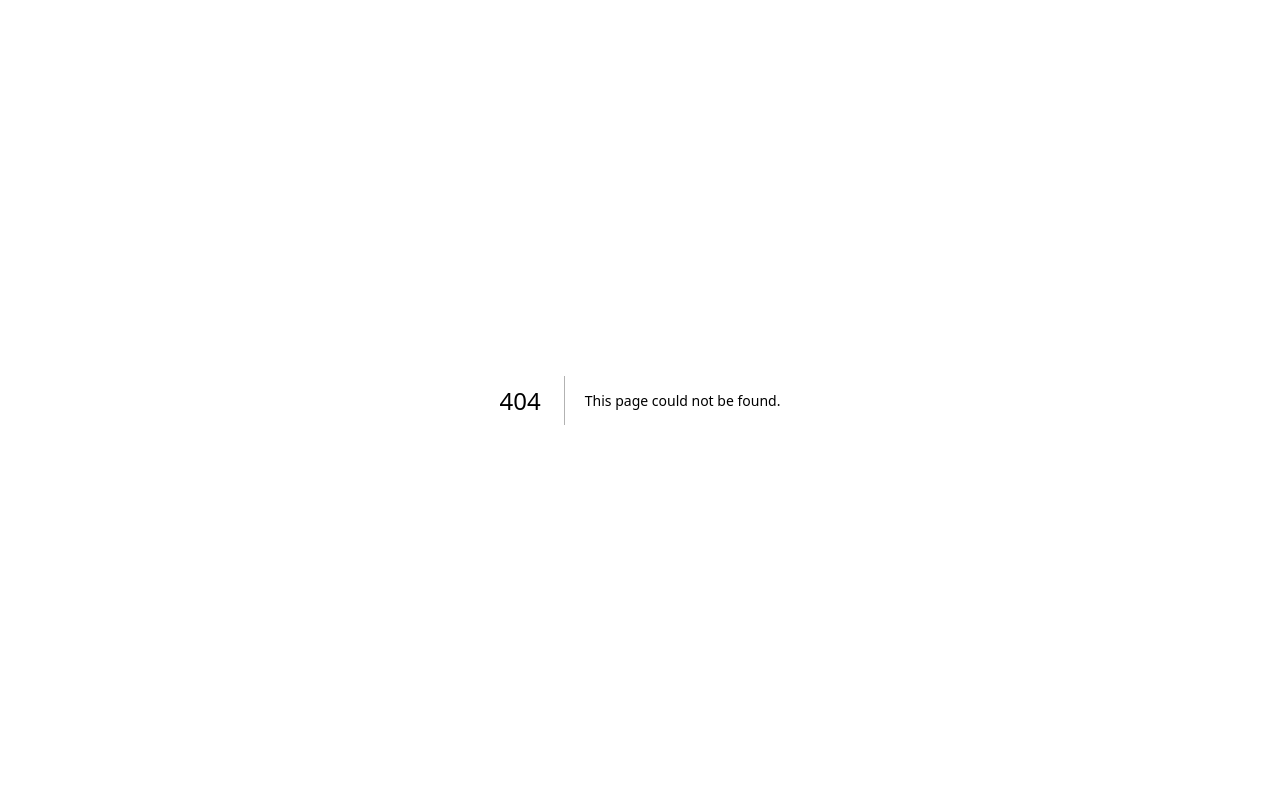
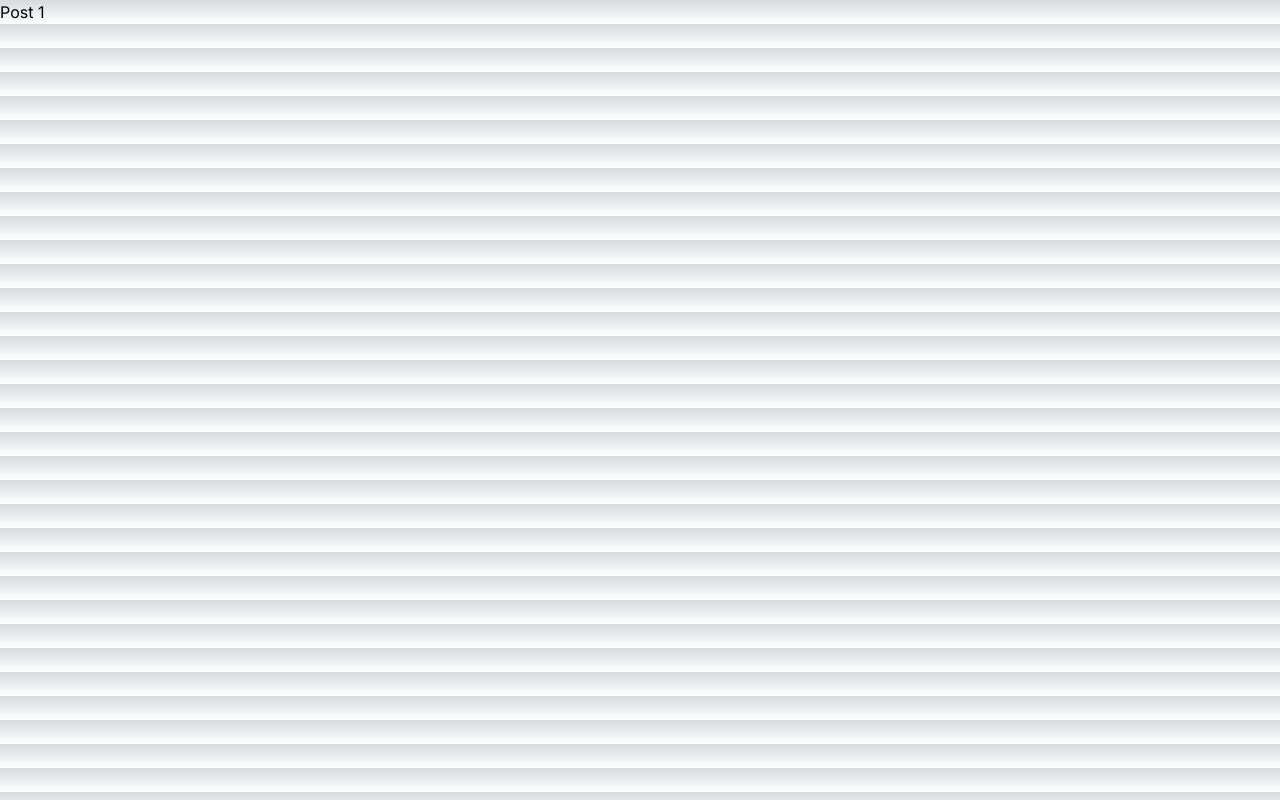
Before and after one commit to ralf-boltshauser/next-guide, a Next.js app: page /posts/1 in a window 1280 px wide. Before the commit this address had no page. Built offline with nearby package versions, Linux system fonts and the light colour scheme.

Commit message:
dynamic routing

```diff
--- /dev/null
+++ b/src/app/posts/[id]/page.tsx
@@ -0,0 +1,9 @@
+export default function Post({
+  params,
+}: {
+  params: {
+    id: string;
+  };
+}) {
+  return <div>Post {params.id}</div>;
+}
```
Also changed, not shown: 1 other file (tests, documents, lock files or other folders).
